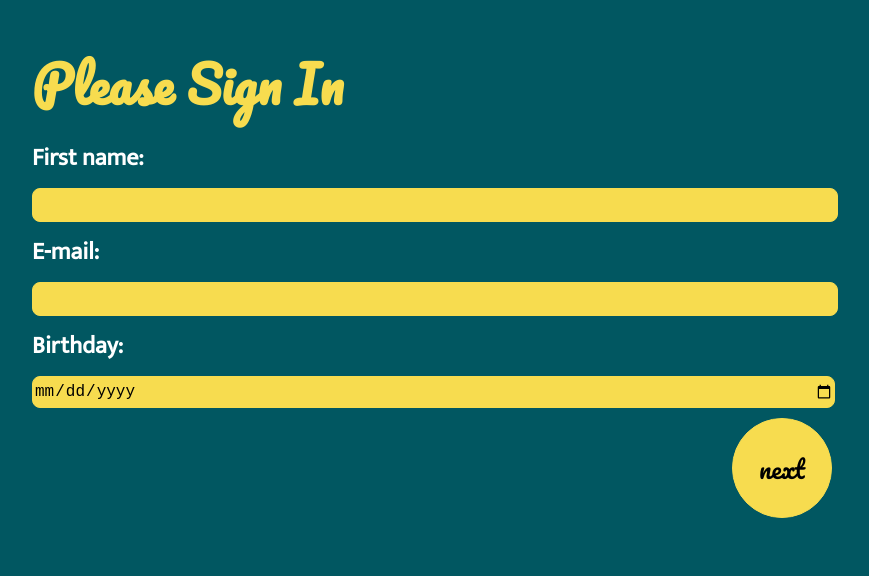
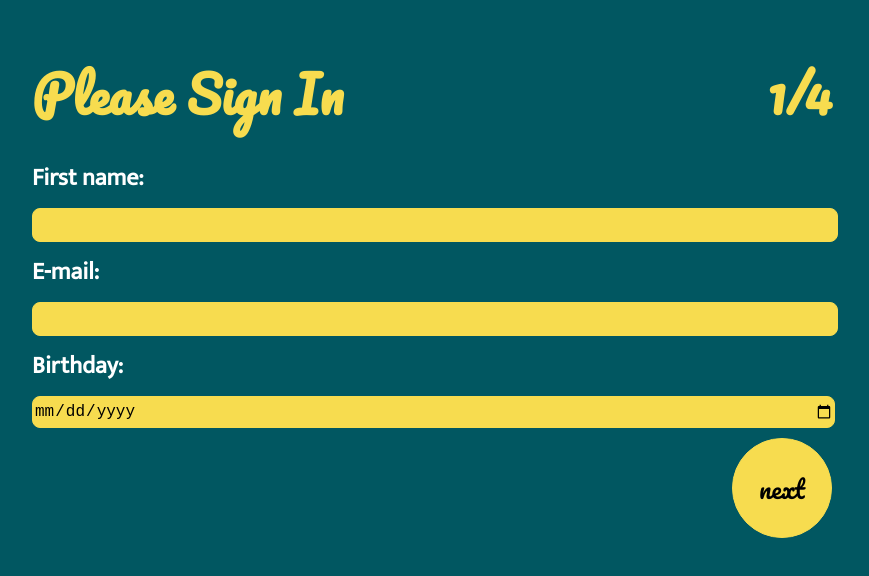
Before and after one commit to fadilariad/wizard, a React (Create React App) app: page /wizard-personal in a window 1280 px wide. Shown: the top 576 px of the page, without its empty margins (208-1077 px from the left). Built offline with nearby package versions, Linux system fonts and the light colour scheme.

Commit message:
update version 2

```diff
--- a/src/components/adress/adress.js
+++ b/src/components/adress/adress.js
@@ -58,21 +58,24 @@ class AddressDetails extends Component {
         const {city, street, homeNumber} = this.state;
         return (
             <div className = "page">
-                <h1 className = "title">Address details:</h1>
+                <div className={'header'}>
+                    <h1 className = "title">Address details:</h1>
+                    <h1 className={"title"}>2/4</h1>
+                </div>
 
                 <div className = "input-wrapper">
                     <h2>City: </h2>
-                    <input className ="input" type="text" name="city" value={city} onChange={this.handleChange}/>
+                    <input className ="input" type="text" name="city" value={city} onChange={this.handleChange} required/>
                 </div>
 
                 <div className = "input-wrapper">
                     <h2>Street: </h2>
-                    <input className ="input" type="text" name="street" value={street} onChange={this.handleChange}/>
+                    <input className ="input" type="text" name="street" value={street} onChange={this.handleChange} required/>
                 </div>
 
                 <div className = "input-wrapper">
                     <h2>Home number: </h2>
-                    <input className ="input" type="number" min="1" name="homeNumber"  value={homeNumber} onChange={this.handleChange}/>
+                    <input className ="input" type="number" min="1" name="homeNumber"  value={homeNumber} onChange={this.handleChange} required/>
                 </div>
 
                 <div className="buttons">
--- a/src/components/personal/personal.js
+++ b/src/components/personal/personal.js
@@ -36,7 +36,10 @@ class Personal extends React.Component {
     return (
       <div>
         <div className={"page"}>
-          <h1 className={"title"}>Please Sign In</h1>
+          <div className={'header'}>
+            <h1 className={"title"}>Please Sign In </h1>
+            <h1 className={"title"}>1/4</h1>
+          </div>
           <form className={"form"} onSubmit={this.handleSubmit}>
             <div className={"input-wrapper"}>
               <h2>First name:</h2>
@@ -70,9 +73,8 @@ class Personal extends React.Component {
                 required
               />
             </div>
-            <div className={"submit buttons"}>
-              <div></div>
-              <input className={"btn"} type="submit" value="next" />
+            <div className={'buttons'}>
+              <input style={{marginLeft:'auto'}} className={"btn"} type="submit" value="next" />
             </div>
           </form>
         </div>
--- a/src/components/profile/profile.js
+++ b/src/components/profile/profile.js
@@ -58,7 +58,10 @@ class Profile extends React.Component{
         const {hobbies,image} = this.state;
         return (
             <form className = "page">
-                <h1 className = "title">Profile details:</h1>
+                <div className={'header'}>
+                    <h1 className = "title">Profile details:</h1>
+                    <h1 className={"title"}>3/4</h1>
+                </div>
                 <div className = "input-wrapper">
                     <h2>Profile Image URL: </h2>
                     <input type={"text"} name={'url'}  onChange={this.handleChange} value={image}  required />
--- a/src/components/summary/summary.js
+++ b/src/components/summary/summary.js
@@ -27,6 +27,10 @@ class Summary extends React.Component {
         return (
             <div>
                 <div className={"page"}>
+                    <div className={'header'}>
+                        <h1 className = "title">Summary:</h1>
+                        <h1 className={"title"}>4/4</h1>
+                    </div>
                     <div className={"img-wrapper"}>
                         <div
                             className={"img"}
--- a/src/index.css
+++ b/src/index.css
@@ -22,7 +22,7 @@ code {
 
 
 .page{
-  margin: 40px 0px 0px;
+  margin: 40px 0 0;
 }
 
 .details-wrapper{
@@ -30,7 +30,7 @@ code {
 }
 
 h2, h1, .input-wrapper{
-  margin: 10px 0px;
+  margin: 10px 0;
 }
 
 h2, .radio-option{
@@ -93,7 +93,7 @@ h1{
   font-size: 60px;
   outline-style: hidden;
   cursor:pointer;
-  margin: 0px auto;
+  margin: 0 auto;
 }
 
 button:focus {outline:0;}
@@ -122,3 +122,9 @@ input{
 .radio-option{
   font-size: 18px;
 }
+
+
+.header {
+    display:flex;
+    justify-content:space-between;
+}
```
